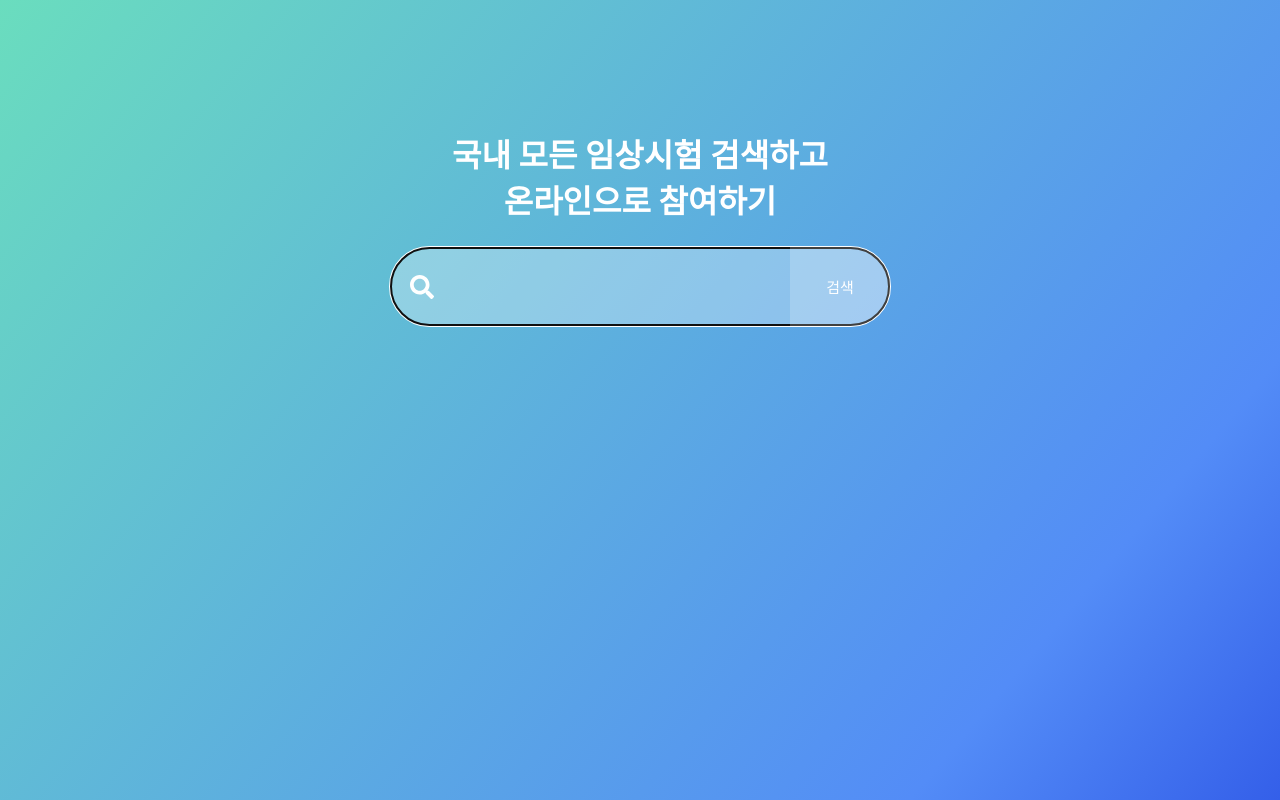
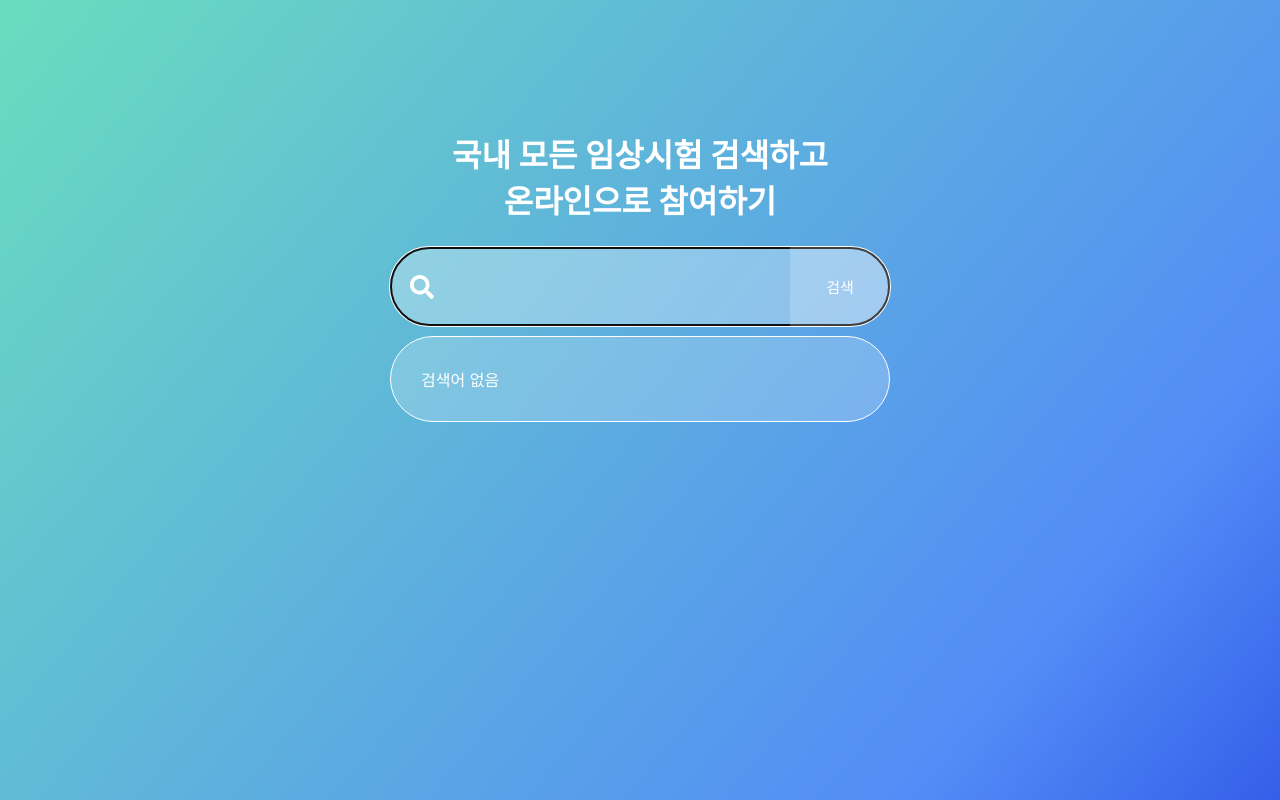
Before and after one commit to hyeri-woo/clinical-trial-search, a React (Create React App) app: page / in a window 1280 px wide. Built offline with nearby package versions, Linux system fonts and the light colour scheme; data requests are answered from the project's data file.

Commit message:
Feat: 검색어/추천어 상황에 따라 보여주는 문장 다르게 구현

```diff
--- a/src/components/SelectList.tsx
+++ b/src/components/SelectList.tsx
@@ -5,16 +5,21 @@ import { styled } from 'styled-components';
 const SEARCH_LIMIT = 10;
 
 type SelectListProps = {
+  isKeywordTyped: boolean;
   diseases: Disease[];
 };
 
-export default function SelectList({ diseases }: SelectListProps) {
+export default function SelectList({ isKeywordTyped, diseases }: SelectListProps) {
   return (
     <StyledList>
       <li>
-        <span>추천 검색어</span>
+        {!isKeywordTyped && '검색어 없음'}
+        {isKeywordTyped && diseases.length === 0 && '추천 검색어 없음'}
+        {isKeywordTyped && diseases.length > 0 && '추천 검색어'}
       </li>
-      {diseases.slice(0, SEARCH_LIMIT).map((disease) => {
+      {isKeywordTyped &&
+        diseases.length > 0 &&
+        diseases.slice(0, SEARCH_LIMIT).map((disease) => {
           return (
             <li key={disease.sickCd}>
               <SelectItem>{disease.sickNm}</SelectItem>
@@ -30,7 +35,7 @@ const StyledList = styled.ul`
   border-radius: 50px;
   padding: 30px;
   border: 1px solid white;
-  li:nth-child(1) {
-    margin-bottom: 10px;
+  li:nth-child(2) {
+    margin-top: 10px;
   }
 `;
--- a/src/pages/Home.tsx
+++ b/src/pages/Home.tsx
@@ -28,7 +28,8 @@ export default function Home() {
         국내 모든 임상시험 검색하고 <br /> 온라인으로 참여하기{' '}
       </h1>
       <SearchForm changeKeyword={changeKeyword} />
-      {diseases.length > 0 && keyword !== '' && <SelectList diseases={diseases} />}
+      <SelectList isKeywordTyped={keyword !== ''} diseases={diseases} />
+      {}
     </StyledLayout>
   );
 }
```
Lines whose indentation alone changed are shown as unchanged.
